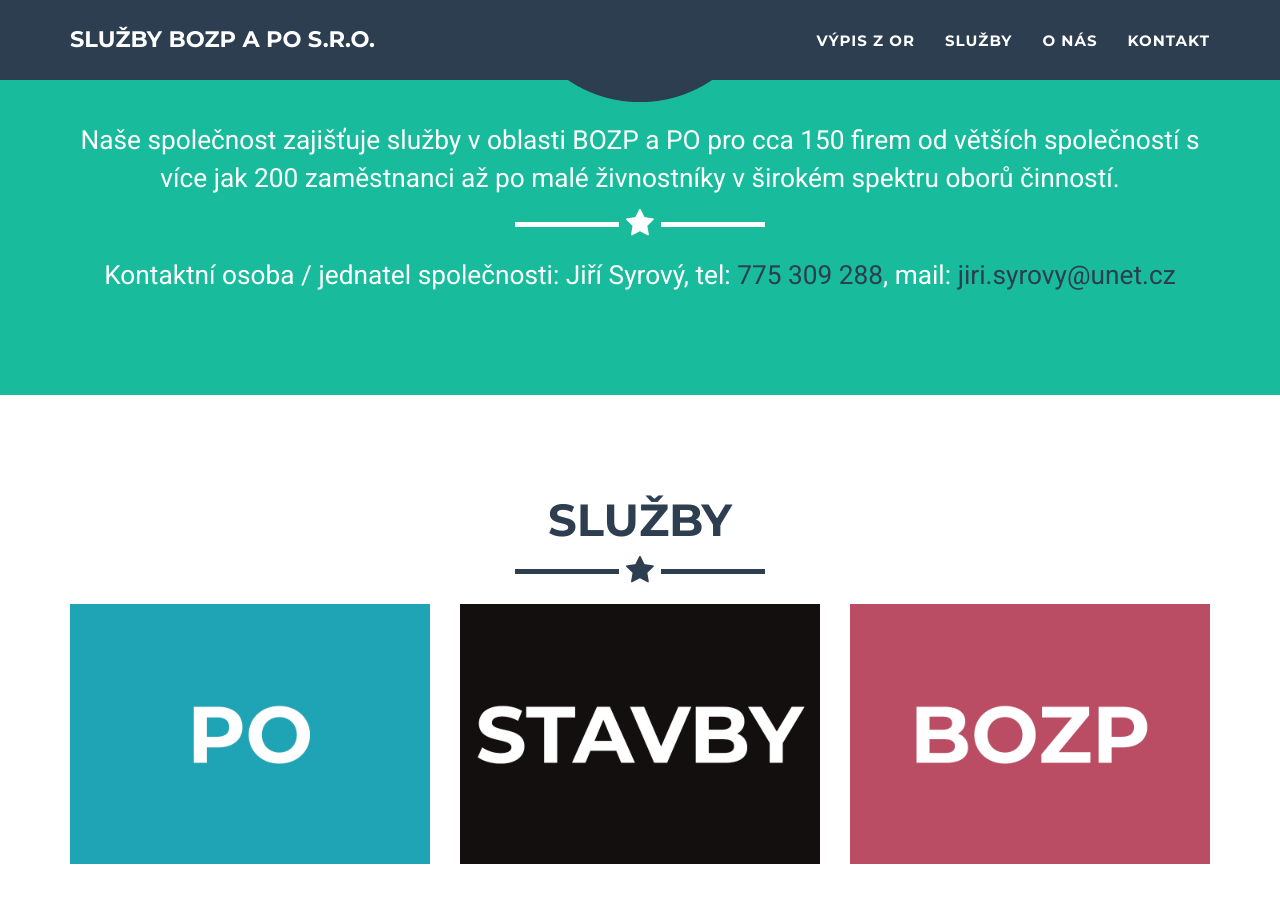
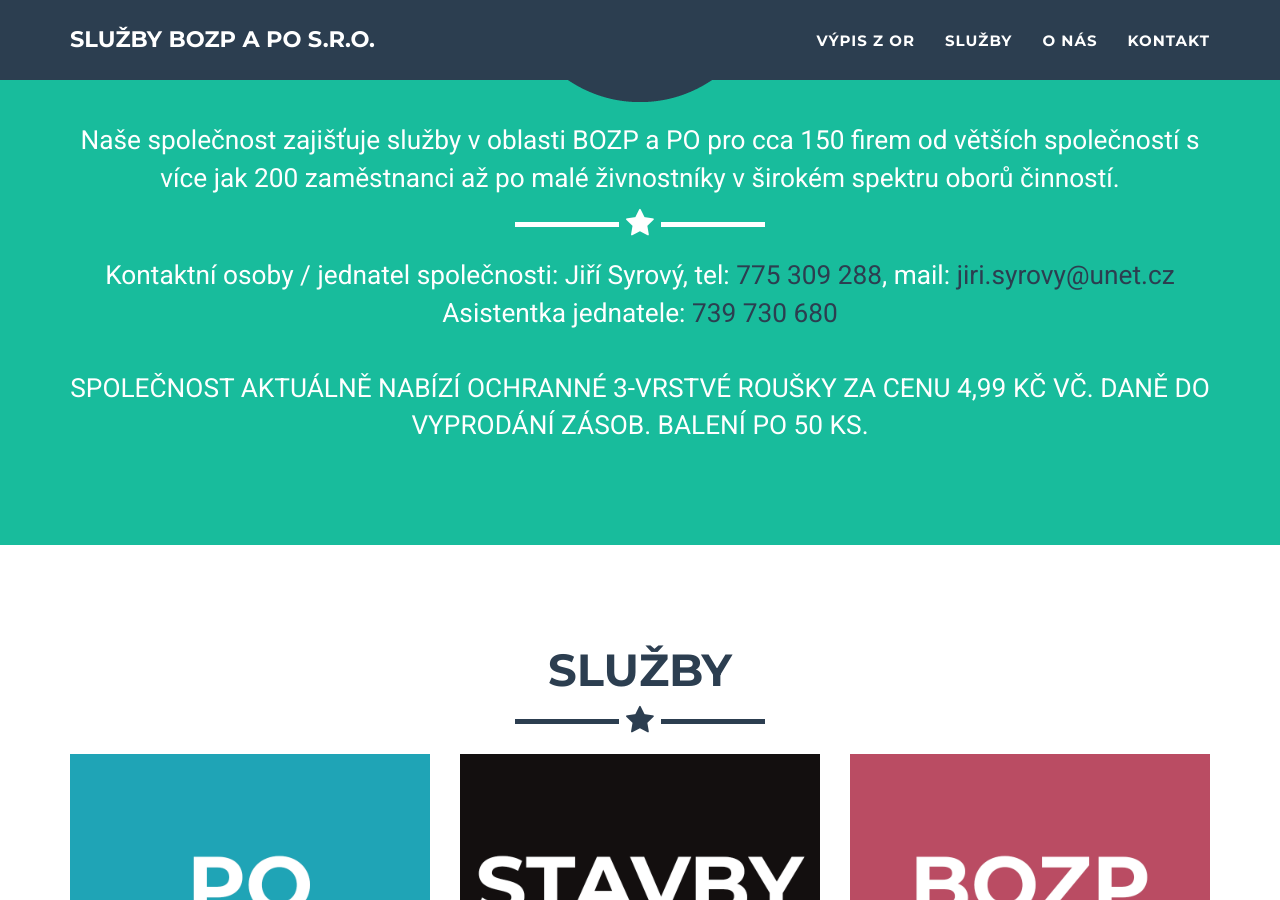
Before and after one commit to jsyrovy/bozp-po-syrovy.eu, a Jekyll site: the page built from index.html, in a window 1280 px wide and 900 px high, scrolled down 354 px. Built offline with Jekyll 4.4.1, drawn with Linux system fonts in a browser that asks for light colours.

Commit message:
Pridano info

```diff
--- a/_includes/header.html
+++ b/_includes/header.html
@@ -10,7 +10,11 @@
                         </span>
                         <hr class="star-light">
                         <span class="skills">
-                            Kontaktní osoba / jednatel společnosti: Jiří Syrový, tel: <a href="tel:+420775309288" style="color: #{{ site.color.secondary }};">775 309 288</a>, mail: <a href="mailto:jiri.syrovy@unet.cz" style="color: #{{ site.color.secondary }};">jiri.syrovy@unet.cz</a>
+                            Kontaktní osoby / jednatel společnosti: Jiří Syrový, tel: <a href="tel:+420775309288" style="color: #{{ site.color.secondary }};">775 309 288</a>, mail: <a href="mailto:jiri.syrovy@unet.cz" style="color: #{{ site.color.secondary }};">jiri.syrovy@unet.cz</a>
+                            <br>
+                            Asistentka jednatele: <a href="tel:+420739730680" style="color: #{{ site.color.secondary }};">739 730 680</a>
+                            <br><br>
+                            SPOLEČNOST AKTUÁLNĚ NABÍZÍ OCHRANNÉ 3-VRSTVÉ ROUŠKY ZA CENU 4,99 KČ VČ. DANĚ DO VYPRODÁNÍ ZÁSOB. BALENÍ PO 50 KS.
                         </span>
                     </div>
                 </div>
```
